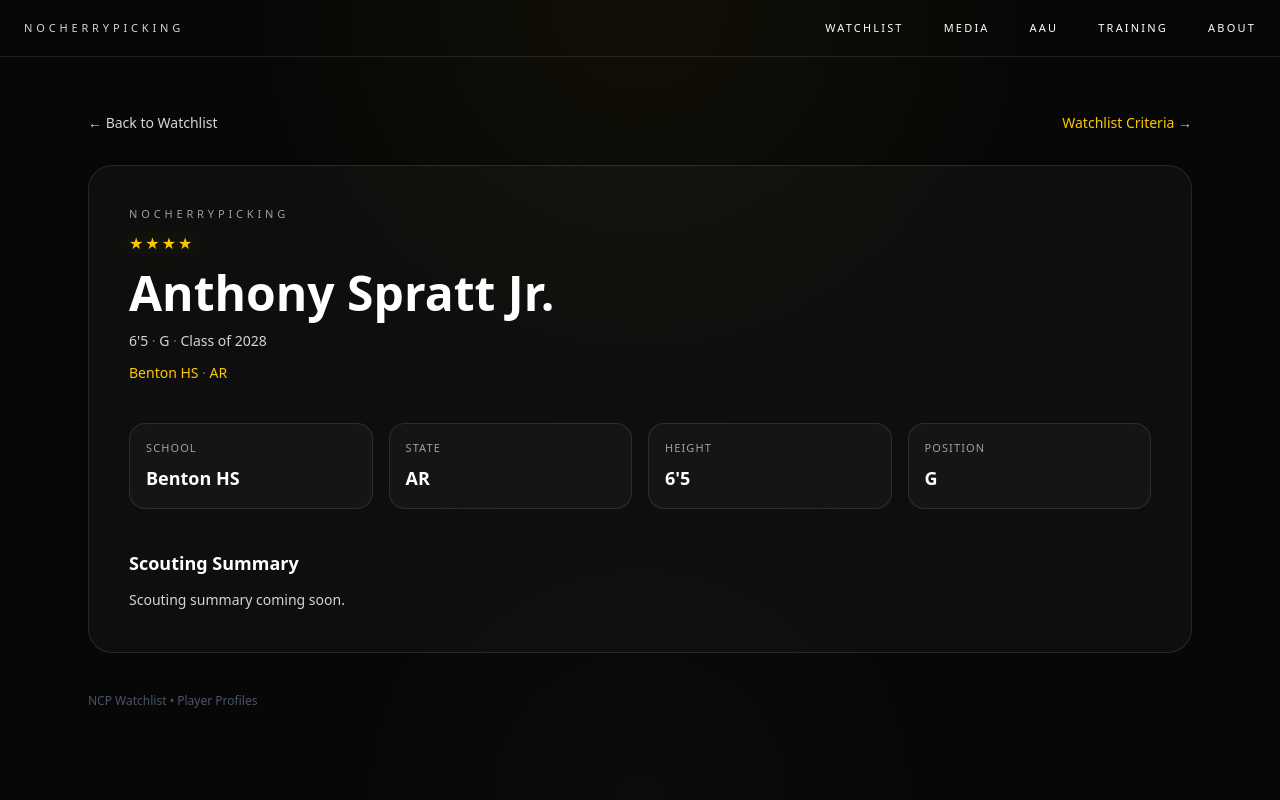
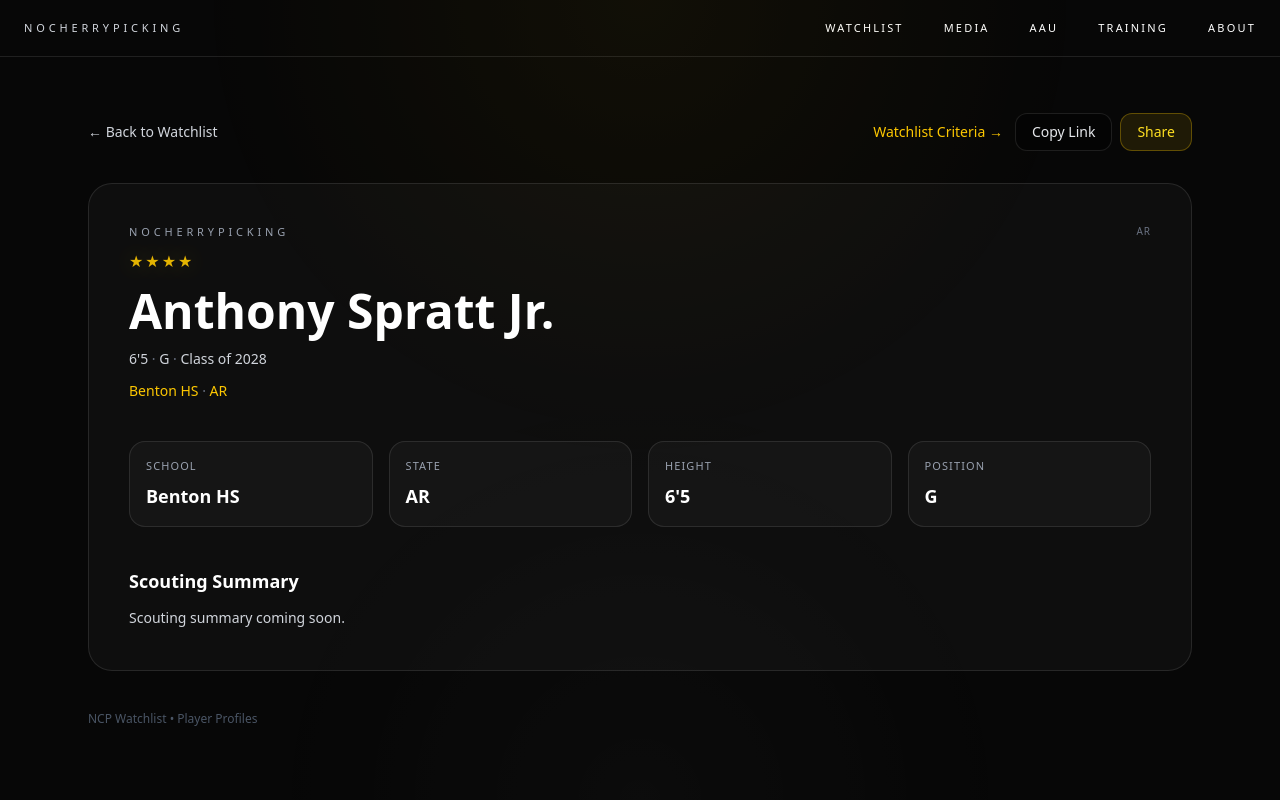
Before and after one commit to nocherrypicking-ra/ncphoops, a Next.js app: page /watchlist/anthony-spratt-jr-2028 in a window 1280 px wide. Shown: the top 800 px of the page. Built offline with nearby package versions, Linux system fonts and the light colour scheme.

Commit message:
Update page.tsx

```diff
--- a/app/watchlist/[id]/page.tsx
+++ b/app/watchlist/[id]/page.tsx
@@ -1,30 +1,31 @@
 import Link from "next/link";
-import { notFound } from "next/navigation";
 import { watchlist } from "../_data/watchlist";
+import ShareActions from "./ShareActions";
 
-// same slugify everywhere
 const slugify = (s: string) =>
   (s || "")
     .toLowerCase()
     .replace(/[^a-z0-9]+/g, "-")
     .replace(/(^-|-$)/g, "");
 
-// match strategy: prefer id (your ids are already clean), fallback name-classYear, fallback name
 const playerSlug = (p: any) => {
   const id = (p?.id || "").trim();
   const name = (p?.name || "").trim();
   const year = (p?.classYear || "").trim();
+
+  // Your ids in data are already clean like ethan-sheats-2026, so prefer id first.
   return slugify(id || `${name}-${year}` || name);
 };
 
 function Stars({ n }: { n: number }) {
   const count = Math.max(0, Math.min(5, n || 0));
+  const opacity =
+    count >= 5 ? "opacity-100" : count === 4 ? "opacity-90" : count === 3 ? "opacity-75" : "opacity-60";
+
   return (
-    <div className="flex items-center gap-0.5 text-yellow-400">
+    <div className={`flex items-center gap-0.5 text-yellow-400 ${opacity}`}>
       {Array.from({ length: count }).map((_, i) => (
-        <span key={i} className="drop-shadow-[0_0_12px_rgba(250,204,21,0.35)]">
-          ★
-        </span>
+        <span key={i} className="drop-shadow-[0_0_12px_rgba(250,204,21,0.35)]">★</span>
       ))}
       {count === 0 && <span className="text-gray-600">—</span>}
     </div>
@@ -34,9 +35,7 @@ function Stars({ n }: { n: number }) {
 function Stat({ label, value }: { label: string; value: string }) {
   return (
     <div className="rounded-2xl border border-white/10 bg-white/[0.03] p-4">
-      <p className="text-[11px] tracking-widest uppercase text-gray-400">
-        {label}
-      </p>
+      <p className="text-[11px] tracking-widest uppercase text-gray-400">{label}</p>
       <p className="mt-2 text-lg font-semibold text-white">{value}</p>
     </div>
   );
@@ -45,28 +44,31 @@ function Stat({ label, value }: { label: string; value: string }) {
 export default function WatchlistPlayerPage({
   params,
 }: {
-  params: { id?: string };
+  params: { id?: string; slug?: string };
 }) {
-  const routeId = (params?.id || "").trim();
-
-  // if Next isn't passing params for some reason, hard fail
-  if (!routeId) {
-    notFound();
-  }
+  // ✅ WORKS EVEN IF YOUR FOLDER IS [id] OR [slug]
+  const routeId = String(params?.id || params?.slug || "").trim();
 
   const player =
     watchlist.find((p: any) => playerSlug(p) === routeId) ||
     watchlist.find((p: any) => slugify(p?.id || "") === routeId) ||
     watchlist.find((p: any) => slugify(p?.name || "") === routeId);
 
-  if (!player) {
-    return (
+  // background wrapper
+  const Shell = ({ children }: { children: React.ReactNode }) => (
     <div className="min-h-screen bg-[#070707] text-white">
       <div className="pointer-events-none fixed inset-0 opacity-60">
         <div className="absolute inset-0 bg-[radial-gradient(circle_at_top,rgba(250,204,21,0.08),transparent_45%),radial-gradient(circle_at_bottom,rgba(255,255,255,0.04),transparent_40%)]" />
       </div>
+      {children}
+    </div>
+  );
 
-        <div className="relative max-w-4xl mx-auto px-6 py-16">
+  // If param is empty OR player missing — show friendly debug (NO hard 404)
+  if (!routeId || !player) {
+    return (
+      <Shell>
+        <div className="relative max-w-5xl mx-auto px-6 py-14">
           <Link
             href="/watchlist"
             className="inline-flex items-center gap-2 text-sm text-gray-300 hover:text-yellow-300 transition"
@@ -74,43 +76,48 @@ export default function WatchlistPlayerPage({
             ← Back to Watchlist
           </Link>
 
-          <div className="mt-10 rounded-3xl border border-white/10 bg-white/[0.03] p-7">
-            <p className="text-[11px] tracking-[0.35em] uppercase text-gray-400">
-              NOCHERRYPICKING
-            </p>
-
-            <h1 className="mt-3 text-3xl md:text-4xl font-semibold">
-              Player not found
-            </h1>
+          <div className="mt-10 rounded-3xl border border-white/10 bg-white/[0.03] p-8">
+            <p className="text-[11px] tracking-[0.35em] uppercase text-gray-400">NOCHERRYPICKING</p>
+            <h1 className="mt-3 text-3xl md:text-4xl font-semibold">Player not found</h1>
 
             <p className="mt-3 text-sm text-gray-300">
               Route ID:{" "}
-              <span className="text-yellow-400 break-all">{routeId}</span>
+              <span className="text-yellow-400 break-all">{routeId ? routeId : "(empty)"}</span>
             </p>
 
-            <p className="mt-3 text-sm text-gray-400 leading-relaxed">
-              Your Watchlist links are working, but this slug didn’t match a
-              player record.
+            <p className="mt-4 text-sm text-gray-400 leading-relaxed">
+              If this says <span className="text-gray-200">(empty)</span>, your dynamic folder name is not matching
+              your param key.
+              <br />
+              Folder should be: <span className="text-gray-200">app/watchlist/[id]/page.tsx</span>
+              <br />
+              If your folder is <span className="text-gray-200">[slug]</span>, it will still work now — but keep it consistent.
             </p>
 
-            <p className="mt-4 text-xs text-gray-500">
-              Try checking the player id inside{" "}
-              <span className="text-gray-200">app/watchlist/_data/watchlist.ts</span>
-            </p>
+            <div className="mt-6 rounded-2xl border border-white/10 bg-black/20 p-4 text-xs text-gray-400">
+              <p className="text-gray-300 font-semibold mb-2">Quick checks:</p>
+              <ul className="list-disc pl-5 space-y-1">
+                <li>
+                  Confirm you can open: <span className="text-gray-200">/watchlist/ethan-sheats-2026</span>
+                </li>
+                <li>
+                  Confirm your data file is: <span className="text-gray-200">app/watchlist/_data/watchlist.ts</span>
+                </li>
+                <li>
+                  Confirm your ids look like: <span className="text-gray-200">ethan-sheats-2026</span>
+                </li>
+              </ul>
             </div>
 
-          <p className="mt-10 text-xs text-gray-600">NCP Watchlist • Debug View</p>
+            <p className="mt-8 text-xs text-gray-600">NCP Watchlist • Debug View</p>
           </div>
         </div>
+      </Shell>
     );
   }
 
   return (
-    <div className="min-h-screen bg-[#070707] text-white">
-      <div className="pointer-events-none fixed inset-0 opacity-60">
-        <div className="absolute inset-0 bg-[radial-gradient(circle_at_top,rgba(250,204,21,0.08),transparent_45%),radial-gradient(circle_at_bottom,rgba(255,255,255,0.04),transparent_40%)]" />
-      </div>
-
+    <Shell>
       <div className="relative max-w-6xl mx-auto px-6 py-14">
         <div className="flex items-center justify-between gap-4">
           <Link
@@ -120,36 +127,40 @@ export default function WatchlistPlayerPage({
             ← Back to Watchlist
           </Link>
 
+          <div className="flex items-center gap-3">
             <Link
               href="/watchlist#criteria"
               className="text-sm text-yellow-400 hover:text-yellow-300 transition"
             >
               Watchlist Criteria →
             </Link>
+
+            {/* ✅ C: COPY/SHARE */}
+            <ShareActions label="Share" />
+          </div>
         </div>
 
         <div className="mt-8 rounded-3xl border border-white/10 bg-white/[0.03] p-7 md:p-10">
+          <div className="flex items-start justify-between gap-6">
             <div className="flex flex-col gap-2">
-            <p className="text-[11px] tracking-[0.35em] uppercase text-gray-400">
-              NOCHERRYPICKING
-            </p>
-
+              <p className="text-[11px] tracking-[0.35em] uppercase text-gray-400">NOCHERRYPICKING</p>
               <Stars n={player.stars} />
 
-            <h1 className="text-4xl md:text-5xl font-semibold leading-tight">
-              {player.name}
-            </h1>
+              <h1 className="text-4xl md:text-5xl font-semibold leading-tight">{player.name}</h1>
 
               <p className="text-sm text-gray-300">
-              {player.height} <span className="text-gray-500">·</span>{" "}
-              {player.position} <span className="text-gray-500">·</span> Class of{" "}
-              {player.classYear}
+                {player.height} <span className="text-gray-500">·</span> {player.position}{" "}
+                <span className="text-gray-500">·</span> Class of {player.classYear}
               </p>
 
               <p className="text-sm text-yellow-400 mt-1">
-              {player.school} <span className="text-gray-500">·</span>{" "}
+                {player.school} <span className="text-gray-500">·</span> {player.state}
+              </p>
+            </div>
+
+            <span className="hidden sm:inline text-[10px] tracking-widest uppercase text-gray-500">
               {player.state}
-            </p>
+            </span>
           </div>
 
           <div className="mt-10 grid grid-cols-2 md:grid-cols-4 gap-4">
@@ -162,17 +173,13 @@ export default function WatchlistPlayerPage({
           <div className="mt-10">
             <h2 className="text-lg font-semibold">Scouting Summary</h2>
             <p className="mt-3 text-sm text-gray-300 leading-relaxed">
-              {player.summary?.trim()
-                ? player.summary
-                : "Scouting summary coming soon."}
+              {player.summary?.trim() ? player.summary : "Scouting summary coming soon."}
             </p>
           </div>
         </div>
 
-        <p className="mt-10 text-xs text-gray-600">
-          NCP Watchlist • Player Profiles
-        </p>
+        <p className="mt-10 text-xs text-gray-600">NCP Watchlist • Player Profiles</p>
       </div>
-    </div>
+    </Shell>
   );
 }
```
Lines whose indentation alone changed are shown as unchanged.
